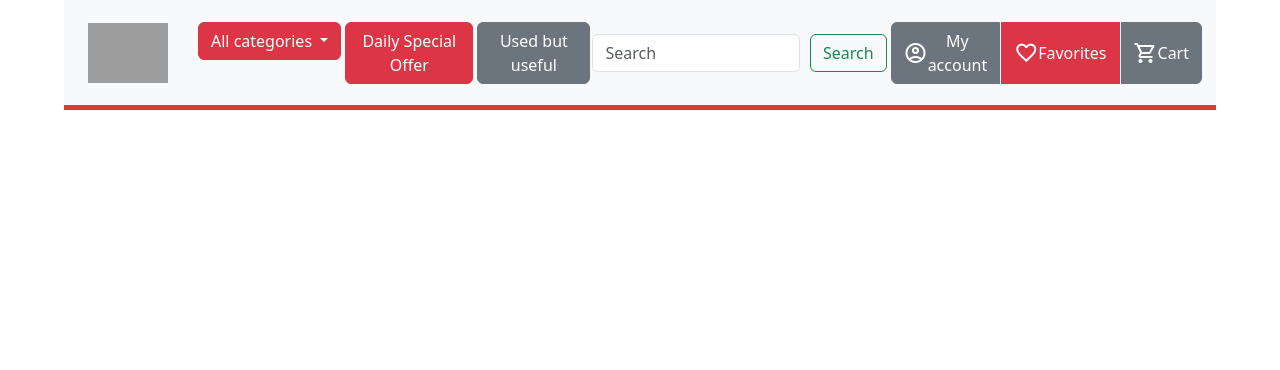
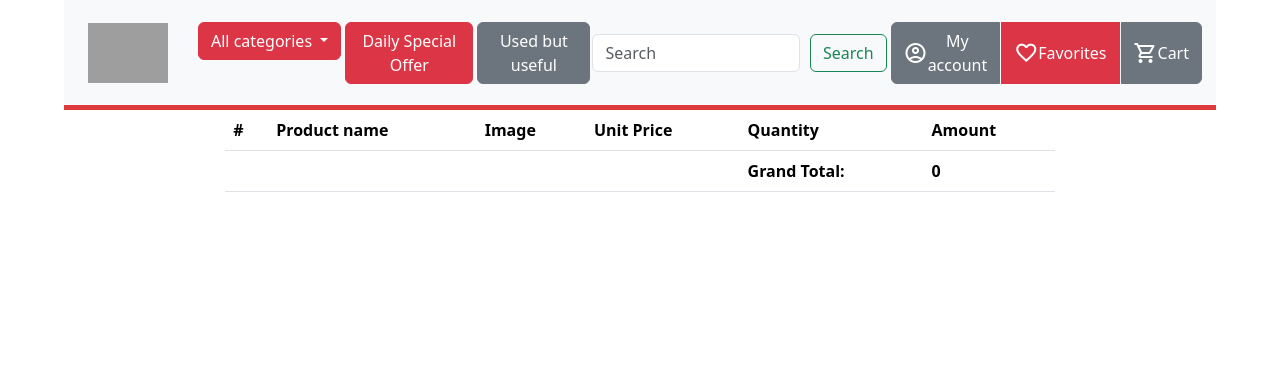
Before and after one commit to BogdanChisu/BayB, a Django app: page /cart_list/ in a window 1280 px wide. Shown: the top 370 px of the page. Run offline with Django 4.2, Linux system fonts and the light colour scheme; data comes from the database, SQL or seed files in the repository; both versions use the stored data as it was after the commit; grey boxes are pictures that could not be loaded.

Commit message:
added grand_total calculation to cart_list

```diff
--- a/orders/models.py
+++ b/orders/models.py
@@ -12,5 +12,8 @@ class OrderCart(models.Model):
     quantity = models.IntegerField()
     created_at = models.DateTimeField(auto_now_add=True)
 
+    def amount(self):
+        return self.product.price * self.quantity
+
     def __str__(self):
         return self.product
--- a/orders/views.py
+++ b/orders/views.py
@@ -2,6 +2,7 @@
 from datetime import datetime
 
 from django.contrib.auth.decorators import login_required
+from django.db.models import Sum
 from django.shortcuts import render, redirect
 from django.views.generic import ListView
 
@@ -14,7 +15,16 @@ class OrderCartListView(ListView):
     context_object_name = 'cart_products'
 
     def get_queryset(self):
-        return OrderCart.objects.filter(cart_item=1, user_id=self.request.user.id)
+        result = (OrderCart.objects.filter(cart_item=1,
+                                        user_id=self.request.user.id))
+        return result
+
+    def get_context_data(self, **kwargs):
+        context = super().get_context_data(**kwargs)
+        cart_products = context['cart_products']
+        grand_total = sum(item.amount() for item in cart_products)
+        context['grand_total'] = grand_total
+        return context
 
 
 @login_required()
--- a/static/css/hide_stuff.css
+++ /dev/null
@@ -1,3 +0,0 @@
-.home {
-    display: none;
-}
--- a/static/css/my_style.css
+++ b/static/css/my_style.css
@@ -87,7 +87,3 @@ a {
 .carousel-item {
     background-color: #d3d3d3;
 }
-
-.home {
-    display: none;
-}
--- a/templates/home/homepage.html
+++ b/templates/home/homepage.html
@@ -4,7 +4,7 @@
 
 {%  block content %}
 
-    <div class="container-fluid content-holder home">
+    <div class="container-fluid content-holder">
         <div class="row">
             <div class="col-md-10 offset-md-1">
                 <div id="carouselExampleIndicators" class="carousel slide">
--- a/templates/marketplace/create_business_user.html
+++ b/templates/marketplace/create_business_user.html
@@ -1,8 +1,4 @@
 {% extends 'marketplace/market_base.html' %}
-
-{% block hide_content %}
-    <link rel="stylesheet" href="{% static 'css/hide_stuff.css' %}">
-{% endblock %}
 
 {% block title %} Create Business User {% endblock %}
 
--- a/templates/orders/cart_list.html
+++ b/templates/orders/cart_list.html
@@ -20,12 +20,12 @@
         <div class="row">
             <div class="col-md-8 offset-md-2">
                 {{ current_datetime|date:"d-m-Y H:i:s" }}
-                {% if cart_products %}
                     <table class="table">
                         <thead>
                             <tr>
                                 <th>#</th>
                                 <th>Product name</th>
+                                <th>Image</th>
                                 <th>Unit Price</th>
                                 <th>Quantity</th>
                                 <th>Amount</th>
@@ -36,17 +36,21 @@
                                 <tr>
                                     <td>{{ forloop.counter }}</td>
                                     <td>{{ cart_product.product.title }}</td>
+                                    <td><img src="{{ cart_product.product.image.url }}" alt="prod_image" height="100px" width="auto"></td>
                                     <td>{{ cart_product.product.price }}</td>
                                     <td>{{ cart_product.quantity }}</td>
-                                    <td>
-
-                                    </td>
-                                </tr>
+                                    <td>{{ cart_product.amount}}</td>
                             {% endfor %}
+                            <tr>
+                                <td></td>
+                                <td></td>
+                                <td></td>
+                                <td></td>
+                                <td><b>Grand Total: </b></td>
+                                <td><b>{{ grand_total }}</b></td>
+                            </tr>
                         </tbody>
                     </table>
-                {% else %}
-                {% endif %}
             </div>
         </div>
     </div>
```
Also changed, not shown: db.sqlite3.
